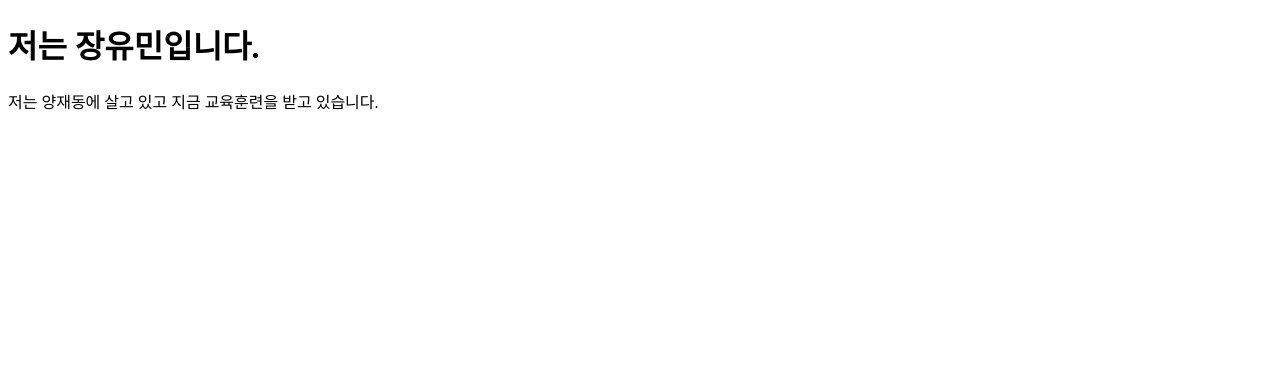
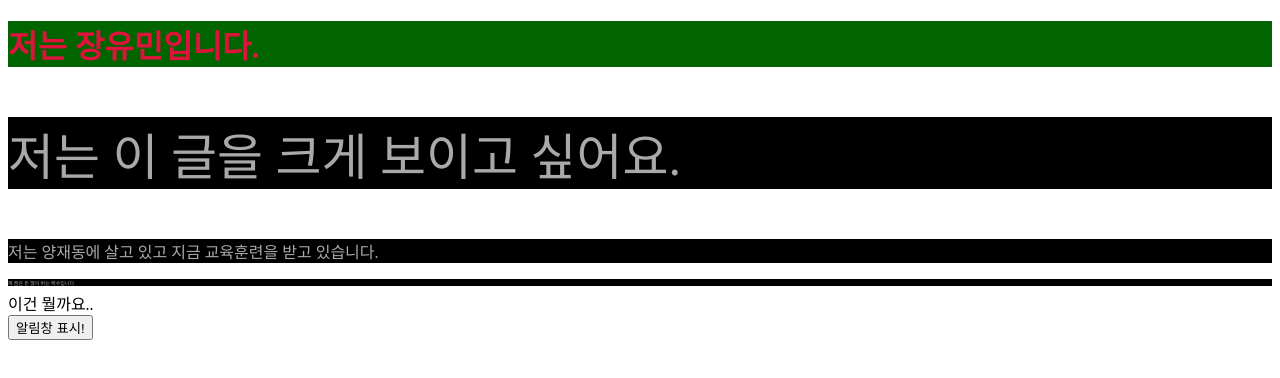
Before and after one commit to yumin-j/yumin-j.github.io, a plain HTML site: page index.html in a window 1280 px wide. Drawn offline with Linux system fonts and the light colour scheme.

Commit message:
HTML 기초학습

```diff
--- a/index.html
+++ b/index.html
@@ -5,9 +5,35 @@
     <meta name="viewport" content="width=device-width, initial-scale=1.0">
     <meta http-equiv="X-UA-Compatible" content="ie=edge">
     <title>Document</title>
+    <style>
+        h1{
+            color: crimson;
+            background-color: darkgreen;
+            }
+         p{
+                color: darkgrey;
+                background-color: black;
+            }
+        .big{
+            font-size: 50px
+        }
+        #dream{
+            font-size: 5px;
+        }
+    </style>
 </head>
 <body>
     <h1>저는 장유민입니다. </h1>
+    <p class="big">저는 이 글을 크게 보이고 싶어요. </p>
     <p>저는 양재동에 살고 있고 지금 교육훈련을 받고 있습니다.</p>
+    <p id="dream">제 꿈은 돈 많이 버는 백수입니다. </p>
+    <div>이건 뭘까요..</div>
+    <button id="btn">알림창 표시!</button>
+    <script>
+        const btn = document.querySelector('#btn');
+        btn.addEventListener('click',function() {
+            alert('나를 클릭하셨군요!');
+        });
+    </script>
 </body>
 </html>
```
